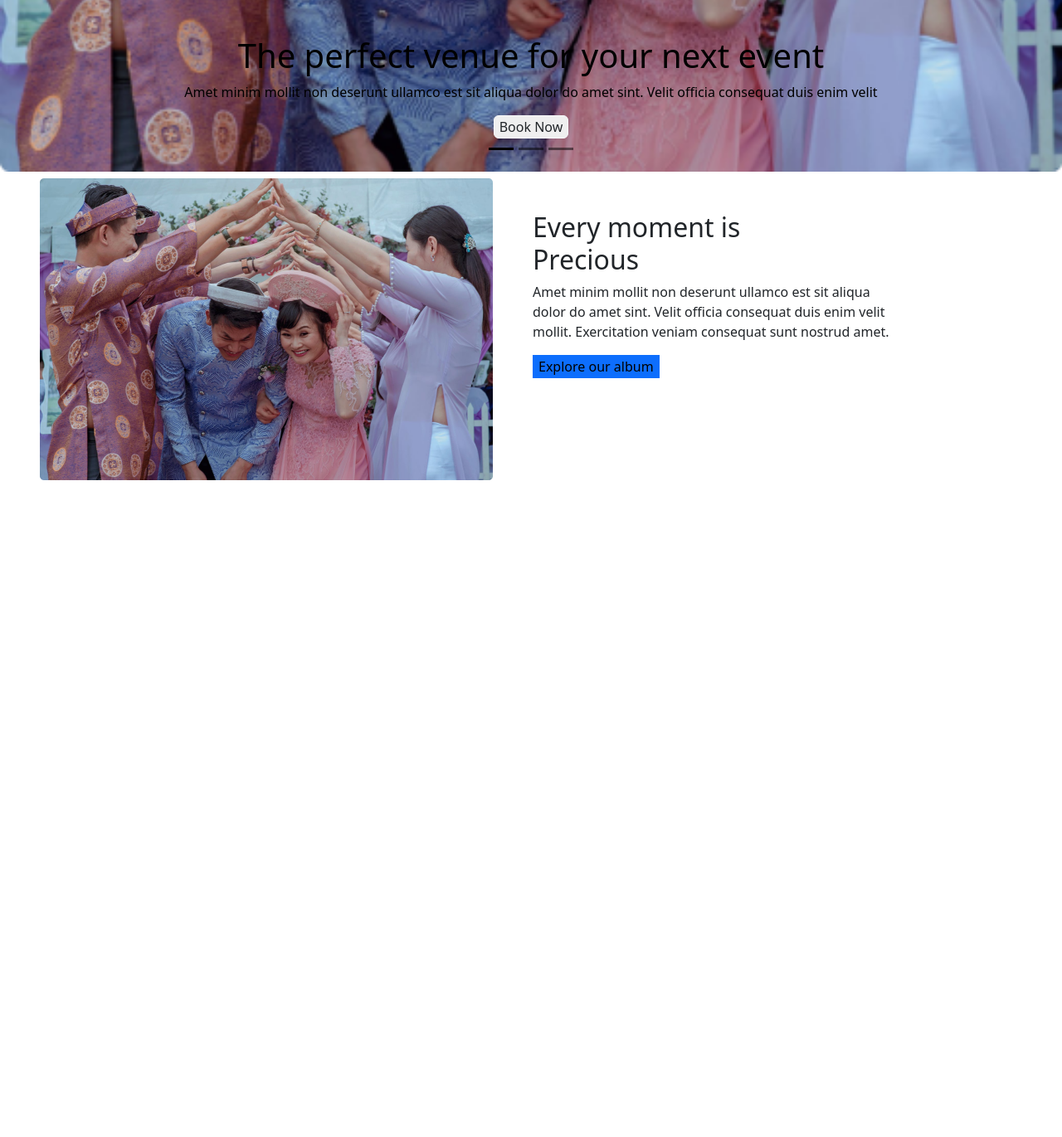
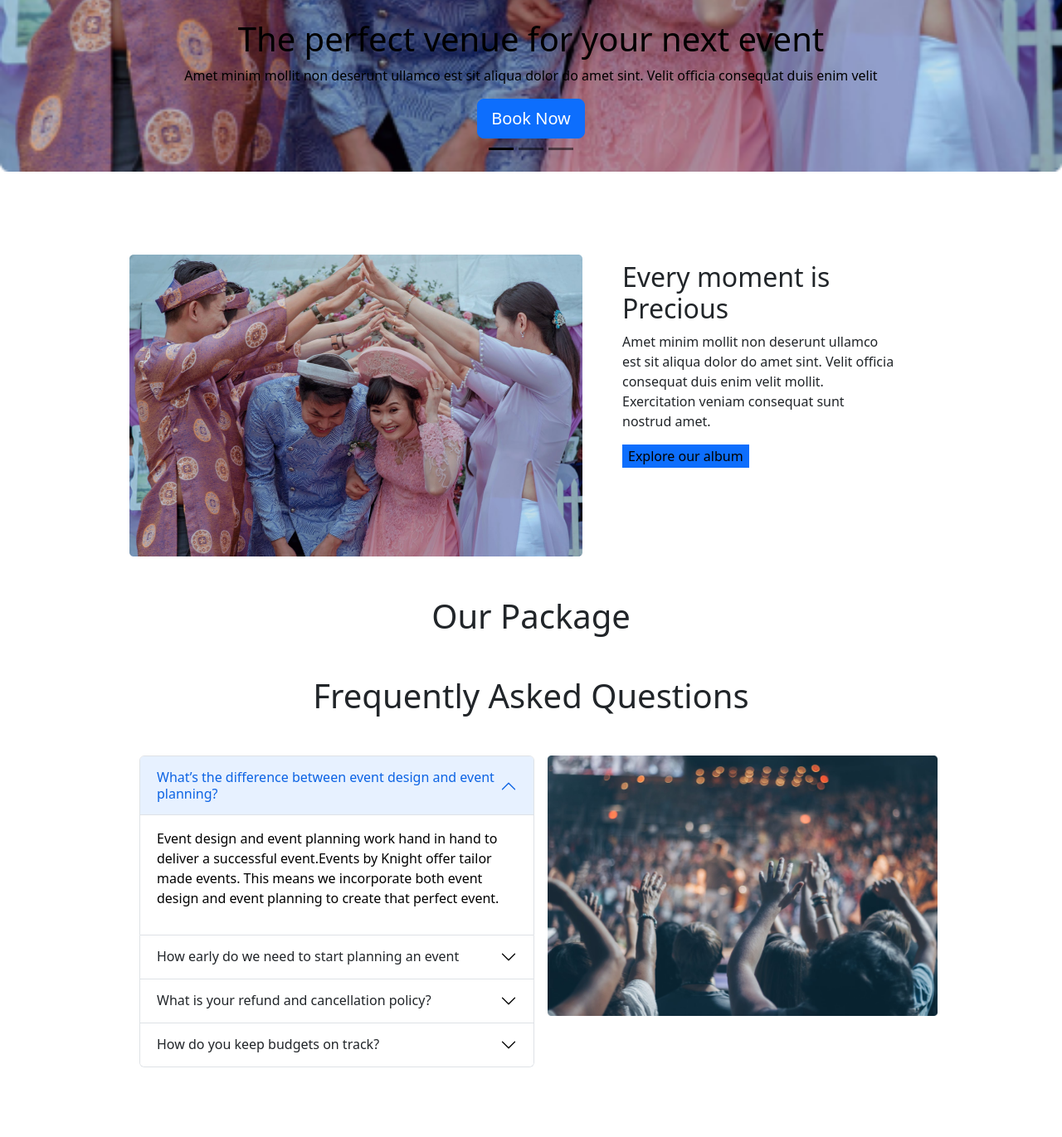
Before and after one commit to kazirimon1/practice-boostrap-repo, a plain HTML site: page index.html in a window 1280 px wide. Shown: the part 686-2057 px from the top of the page at 83% size. Before the commit the page ends 1265 px from the top, so only its background shows below. Drawn offline with nearby package versions, Linux system fonts and the light colour scheme.

Commit message:
image added

```diff
--- a/index.html
+++ b/index.html
@@ -40,7 +40,8 @@
                   <h1>The perfect venue for your
                     next event</h1>
                   <p>Amet minim mollit non deserunt ullamco est sit aliqua dolor do amet sint. Velit officia consequat duis enim velit </p>
-                  <button class="text-dark border border-light rounded">Book Now</button>
+                  <!-- <button class="text-dark border border-light rounded">Book Now</button> -->
+                  <button type="button" class="btn btn-lg btn-primary" data-bs-toggle="popover" data-bs-title="Popover title" data-bs-content="And here's some amazing content. It's very engaging. Right?">Book Now</button>
                 </div>
               </div>
               <!-- <div class="carousel-item" data-bs-interval="2000">
@@ -62,41 +63,88 @@
                 </div> -->
               </div>
             </div>
-            <button class="carousel-control-prev" type="button" data-bs-target="#carouselExampleDark" data-bs-slide="prev">
-              <span class="carousel-control-prev-icon" aria-hidden="true"></span>
-              <span class="visually-hidden">Previous</span>
-            </button>
-            <button class="carousel-control-next" type="button" data-bs-target="#carouselExampleDark" data-bs-slide="next">
-              <span class="carousel-control-next-icon" aria-hidden="true"></span>
-              <span class="visually-hidden">Next</span>
-            </button>
+
+          <div class="d-flex align-items-center" style="margin-left: 156px; margin-right: 200px;">
+            <div class="" style="margin-top: 100px;">
+                <img src="convention-center-main/images/wedding.png" alt="">
+            </div>
+             <div class="justify-content-center ms-5" style="margin-top: ;175px">
+                <h2>Every moment is Precious </h2>
+                <p>Amet minim mollit non deserunt ullamco est sit aliqua dolor do amet sint. Velit officia consequat duis enim velit mollit. Exercitation veniam consequat sunt nostrud amet.</p>
+                <button class="bg-primary border border-primary">Explore our album</button>
+             </div>
           </div>
-          <!-- <div class="justify-content-center">
-            <div class="card m-1" style="max-width: 540px;">
-                <div class="row g-0">
-                  <div class="col-md-4">
-                    <img src="convention-center-main/images/wedding.png" class="img-fluid rounded-start" alt="...">
-                  </div>
-                  <div class="col-md-8">
-                    <div class="card-body">
-                      <h5 class="card-title">Card title</h5>
-                      <p class="card-text">This is a wider card with supporting text below as a natural lead-in to additional content. This content is a little bit longer.</p>
-                      <p class="card-text"><small class="text-muted">Last updated 3 mins ago</small></p>
+          <!-- OVER PACKAGE -->
+          <div>
+            <div class="text-center mt-5">
+                <h1>Our Package</h1>
+              </div>
+          </div>
+
+
+          <div>
+            <div class="text-center mt-5 mb-5">
+                <h1>Frequently Asked Questions</h1>
+
+            </div>
+            <div class="d-flex" style="margin-left: 168px; margin-right: 150px">
+            <div class="accordion" id="accordionExample" style="width: 552px;height: 460px;;">
+                <div class="accordion-item">
+                  <h2 class="accordion-header" id="headingOne">
+                    <button class="accordion-button" type="button" data-bs-toggle="collapse" data-bs-target="#collapseOne" aria-expanded="true" aria-controls="collapseOne">
+                        What’s the difference between event design and event planning?
+                    </button>
+                  </h2>
+                  <div id="collapseOne" class="accordion-collapse collapse show" aria-labelledby="headingOne" data-bs-parent="#accordionExample">
+                    <div class="accordion-body">
+                        <p>Event design and event planning work hand in hand to deliver a successful event.Events by Knight offer tailor made events. This means we incorporate both event design and event planning to create that perfect event.</p>
                     </div>
                   </div>
                 </div>
+                <div class="accordion-item">
+                  <h2 class="accordion-header" id="headingTwo">
+                    <button class="accordion-button collapsed" type="button" data-bs-toggle="collapse" data-bs-target="#collapseTwo" aria-expanded="false" aria-controls="collapseTwo">
+                        How early do we need to start planning an event
+                    </button>
+                  </h2>
+                  <!-- <div id="collapseTwo" class="accordion-collapse collapse" aria-labelledby="headingTwo" data-bs-parent="#accordionExample">
+                    <div class="accordion-body">
+                      <strong>This is the second item's accordion body.</strong> It is hidden by default, until the collapse plugin adds the appropriate classes that we use to style each element. These classes control the overall appearance, as well as the showing and hiding via CSS transitions. You can modify any of this with custom CSS or overriding our default variables. It's also worth noting that just about any HTML can go within the <code>.accordion-body</code>, though the transition does limit overflow.
+                    </div>
+                  </div> -->
+                </div>
+                <div class="accordion-item">
+                  <h2 class="accordion-header" id="headingThree">
+                    <button class="accordion-button collapsed" type="button" data-bs-toggle="collapse" data-bs-target="#collapseThree" aria-expanded="false" aria-controls="collapseThree">
+                        What is your refund and cancellation policy?
+                    </button>
+                  </h2>
+                  <!-- <div id="collapseThree" class="accordion-collapse collapse" aria-labelledby="headingThree" data-bs-parent="#accordionExample">
+                    <div class="accordion-body">
+                      <strong>This is the third item's accordion body.</strong> It is hidden by default, until the collapse plugin adds the appropriate classes that we use to style each element. These classes control the overall appearance, as well as the showing and hiding via CSS transitions. You can modify any of this with custom CSS or overriding our default variables. It's also worth noting that just about any HTML can go within the <code>.accordion-body</code>, though the transition does limit overflow.
+                    </div>
+                  </div> -->
+                </div>
+                <div class="accordion-item">
+                  <h2 class="accordion-header" id="headingFour">
+                    <button class="accordion-button collapsed" type="button" data-bs-toggle="collapse" data-bs-target="#collapseFour" aria-expanded="false" aria-controls="collapseFour">
+                        How do you keep budgets on track?
+                    </button>
+                  </h2>
+                  <!-- <div id="collapseFour" class="accordion-collapse collapse" aria-labelledby="headingFour" data-bs-parent="#accordionExample">
+                    <div class="accordion-body">
+                      <strong>This is the third item's accordion body.</strong> It is hidden by default, until the collapse plugin adds the appropriate classes that we use to style each element. These classes control the overall appearance, as well as the showing and hiding via CSS transitions. You can modify any of this with custom CSS or overriding our default variables. It's also worth noting that just about any HTML can go within the <code>.accordion-body</code>, though the transition does limit overflow.
+                    </div>
+                  </div> -->
+                </div>
               </div>
-          </div> -->
-          <div class="d-flex">
-            <div class="ms-5 mt-2">
-                <img src="convention-center-main/images/wedding.png" alt="">
+
+            <div class="ms-3">
+
+                <img src="convention-center-main/images/people.png" class="img-fluid" alt="...">
             </div>
-             <div class="justify-content-center m-5">
-                <h2 class="w-50">Every moment is Precious </h2>
-                <p class="w-75">Amet minim mollit non deserunt ullamco est sit aliqua dolor do amet sint. Velit officia consequat duis enim velit mollit. Exercitation veniam consequat sunt nostrud amet.</p>
-                <button class="bg-primary border border-primary">Explore our album</button>
+            </div>
 
-             </div>
           </div>
 
 
```
